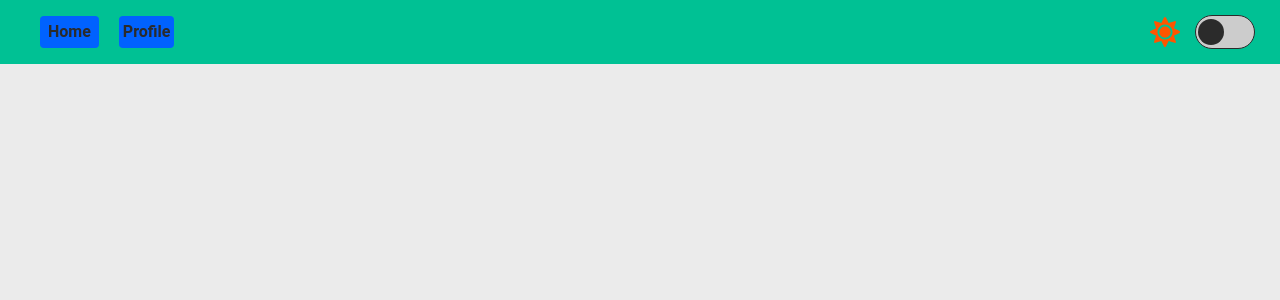
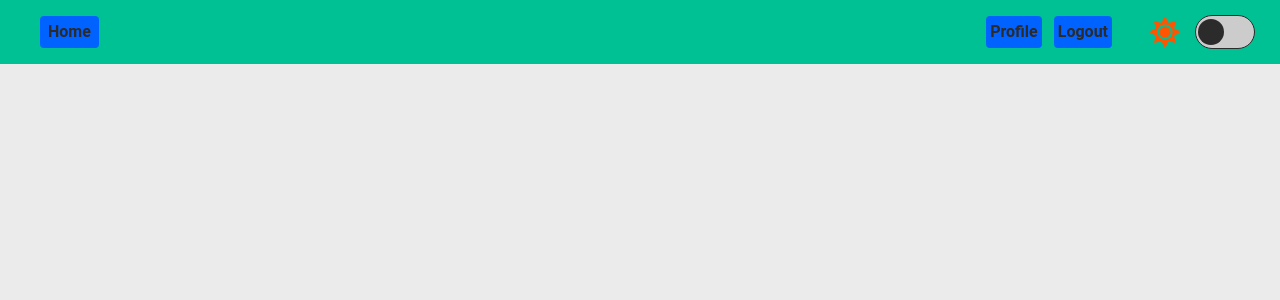
Before and after one commit to zakisudev/Resume-MERN, a React (Create React App) app in the folder frontend/: page / in a window 1280 px wide. Shown: the top 300 px of the page. Built offline with nearby package versions, Linux system fonts and the light colour scheme; sample sign-in values are in the browser's storage; the HTML template or start-up script is replaced by a standard one.

Commit message:
Add logout functionality and update header links

```diff
--- a/frontend/src/components/common/Header.jsx
+++ b/frontend/src/components/common/Header.jsx
@@ -1,24 +1,54 @@
-import { Link } from 'react-router-dom';
+import { Link, useNavigate } from 'react-router-dom';
 import DarkModeToggle from '../DarkModeToggle';
+import { logout } from './../../utils/apis';
 
 const Header = ({ toggleTheme, theme }) => {
-  const token = localStorage.getItem('token');
+  const navigate = useNavigate();
+  const user = localStorage.getItem('userInfo') ? true : false;
+
+  const handleLogout = async () => {
+    try {
+      await logout();
+      localStorage.removeItem('userInfo');
+      navigate('/', { replace: true });
+    } catch (error) {
+      console.log(error);
+    }
+  };
+
   return (
     <header className="sticky top-0 w-full h-16 flex flex-wrap gap-5 items-center px-10 bg-secondaryColorDark">
+      <div className="flex justify-between w-full flex-1">
         <Link
-        to="/"
+          to="/user"
           className="px-2 py-1 rounded bg-primaryColorLight font-semibold"
         >
           Home
         </Link>
-      {token && (
+        {user ? (
+          <div className="flex justify-center items-center gap-3">
             <Link
               to="/profile"
               className="top-5 right-5 p-1 bg-primaryColorLight rounded font-semibold "
             >
               Profile
             </Link>
+            <button
+              onClick={handleLogout}
+              className="top-5 right-5 p-1 bg-primaryColorLight rounded font-semibold ml-auto mr-32"
+            >
+              Logout
+            </button>
+          </div>
+        ) : (
+          <Link
+            to="/admin/login"
+            className="top-5 right-5 p-1 bg-primaryColorLight rounded font-semibold ml-auto mr-32"
+          >
+            Login
+          </Link>
         )}
+      </div>
       <DarkModeToggle toggleTheme={toggleTheme} theme={theme} />
     </header>
   );
```
Lines whose indentation alone changed are shown as unchanged.
